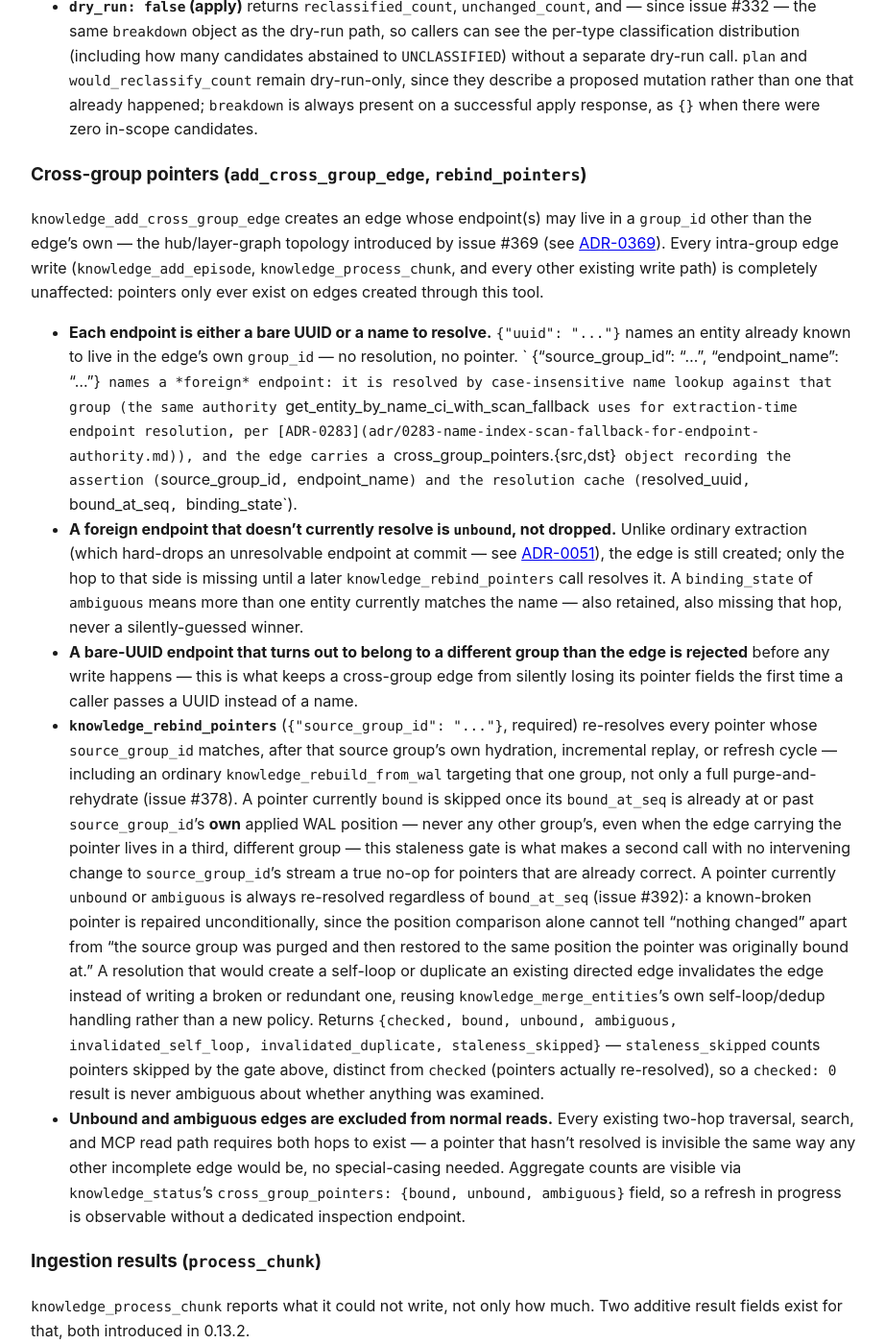
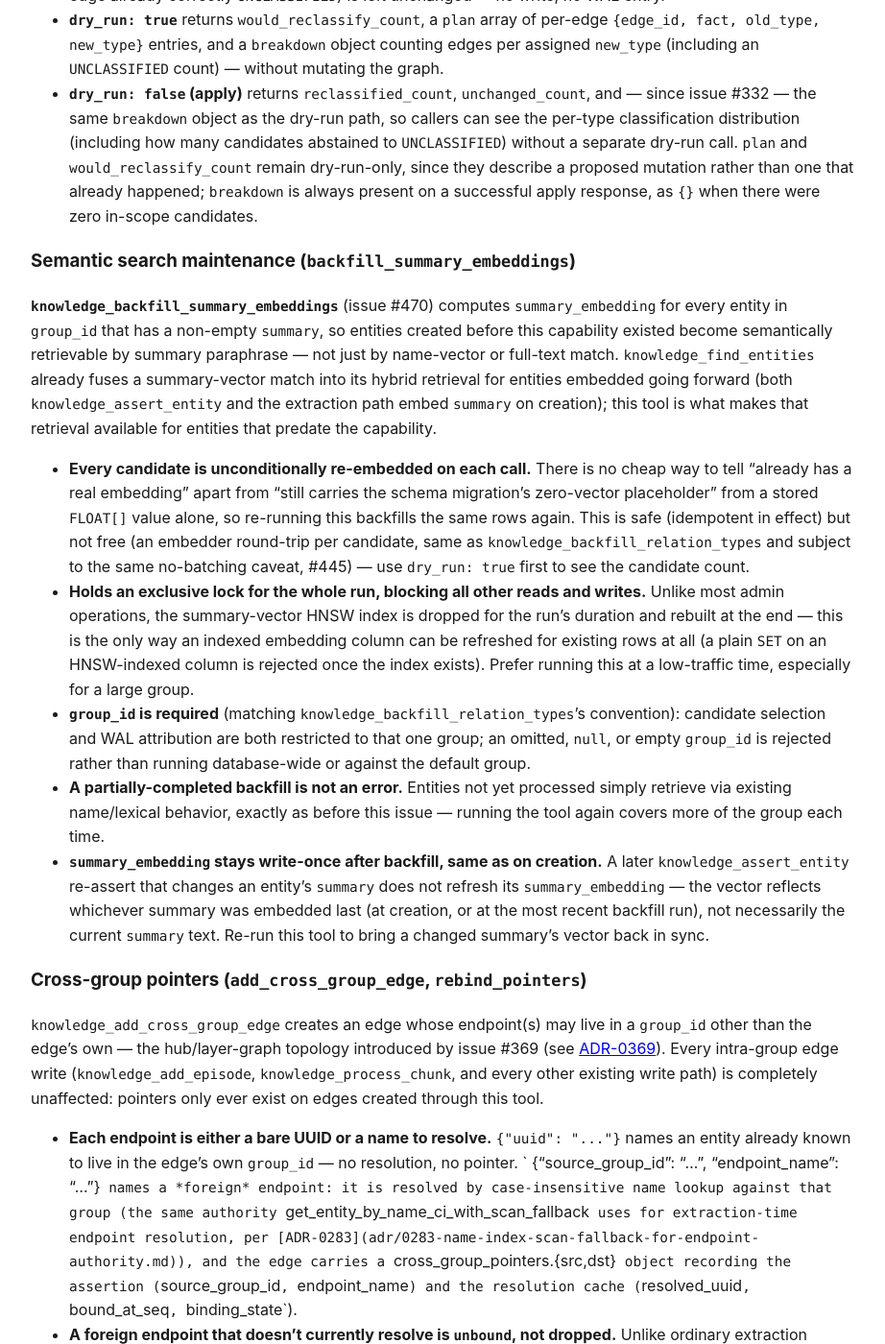
Before and after one commit to verveguy/liminis-context-graph, a Jekyll site: the page built from docs/ipc-mcp-reference.md, in a window 1280 px wide and 1400 px high, scrolled down 6714 px. Shown: the whole window at 96% size, without its empty margins (178-1100 px from the left). Built offline with Jekyll 4.4.1, drawn with Linux system fonts in a browser that asks for light colours; some of the changed text lies outside the part shown.

Commit message:
docs: document knowledge_backfill_summary_embeddings and summary-vector search
- docs/ipc-mcp-reference.md: method counts 43/42 -> 44/43, new "Semantic
  search maintenance" category and section, admin scope table row,
  streaming-methods count 5 -> 6.
- README.md: knowledge_find_entities description now mentions the
  summary-vector signal and the backfill tool for pre-existing entities.
- docs/adr/0470-entity-summary-embedding.md: records the graphiti-parity
  divergence, write-once semantics (and the resulting deviation from
  the spec's literal Edge Cases text), the new IPC method despite
  FR-006, and the migration zero-fill design.
- docs/llms-full.txt regenerated via scripts/generate-docs-llms-full.sh.

Part of #470.

```diff
--- a/docs/ipc-mcp-reference.md
+++ b/docs/ipc-mcp-reference.md
@@ -31,6 +31,7 @@ not exposed as an MCP tool.
 | Deletion | `knowledge_delete_episode`, `knowledge_delete_by_source`, `knowledge_delete_chunk_episode`, `knowledge_delete_by_group`, `knowledge_clear_all` |
 | Curation | `knowledge_merge_entities`, `knowledge_validate_corrections`, `knowledge_apply_corrections`, `knowledge_reprocess_entity_types` |
 | Relation typing | `knowledge_canonicalize_relations`, `knowledge_backfill_relation_types` (deprecated), `knowledge_reprocess_relation_types` |
+| Semantic search maintenance | `knowledge_backfill_summary_embeddings` |
 | Cross-group pointers | `knowledge_add_cross_group_edge`, `knowledge_rebind_pointers` |
 | WAL administration | `knowledge_dump_wal`, `knowledge_prepare_checkpoint`, `knowledge_wal_mark_create`, `knowledge_wal_mark_list`, `knowledge_wal_mark_delete`, `knowledge_rebuild_from_wal`, `knowledge_build_indices` |
 | Recovery / lifecycle | `knowledge_recover`, `knowledge_recover_full`, `knowledge_close` |
@@ -134,7 +135,7 @@ union of all active scopes.
 | `read` | `knowledge_status`, `knowledge_find_entities`, `knowledge_find_relationships`, `knowledge_get_episodes`, `knowledge_get_nodes_by_group`, `knowledge_get_edges_by_group`, `knowledge_get_edges_by_uuids`, `knowledge_search_passages`, `knowledge_list_entities`, `knowledge_list_relationships`, `knowledge_get_entity_neighbors`, `knowledge_get_entities_by_source`, `knowledge_rebuild_status`, `knowledge_validate_corrections` |
 | `write` | `knowledge_process_chunk`, `knowledge_add_episode`, `knowledge_delete_episode`, `knowledge_delete_by_source`, `knowledge_delete_chunk_episode`, `knowledge_clear_all`, `knowledge_apply_corrections`, `knowledge_merge_entities`, `knowledge_reprocess_entity_types`, `knowledge_canonicalize_relations`, `knowledge_backfill_relation_types`, `knowledge_reprocess_relation_types`, `knowledge_add_cross_group_edge`, `knowledge_assert_entity`, `knowledge_assert_relationship` |
 | `cypher` | `knowledge_query_cypher` |
-| `admin` | `knowledge_dump_wal`, `knowledge_prepare_checkpoint`, `knowledge_wal_mark_create`, `knowledge_wal_mark_list`, `knowledge_wal_mark_delete`, `knowledge_rebuild_from_wal`, `knowledge_recover`, `knowledge_recover_full`, `knowledge_close`, `knowledge_build_indices`, `knowledge_rebind_pointers`, `knowledge_delete_by_group` |
+| `admin` | `knowledge_dump_wal`, `knowledge_prepare_checkpoint`, `knowledge_wal_mark_create`, `knowledge_wal_mark_list`, `knowledge_wal_mark_delete`, `knowledge_rebuild_from_wal`, `knowledge_recover`, `knowledge_recover_full`, `knowledge_close`, `knowledge_build_indices`, `knowledge_rebind_pointers`, `knowledge_delete_by_group`, `knowledge_backfill_summary_embeddings` |
 | `all` | every scope above (default) |
 
 **`cypher` is a power scope, not bundled into anything else.** `knowledge_query_cypher` executes
@@ -265,6 +266,40 @@ genuine fact-based classification instead of lexical matching or pseudo-typing:
   they describe a proposed mutation rather than one that already happened; `breakdown` is always
   present on a successful apply response, as `{}` when there were zero in-scope candidates.
 
+### Semantic search maintenance (`backfill_summary_embeddings`)
+
+**`knowledge_backfill_summary_embeddings`** (issue #470) computes `summary_embedding` for every
+entity in `group_id` that has a non-empty `summary`, so entities created before this capability
+existed become semantically retrievable by summary paraphrase — not just by name-vector or
+full-text match. `knowledge_find_entities` already fuses a summary-vector match into its hybrid
+retrieval for entities embedded going forward (both `knowledge_assert_entity` and the extraction
+path embed `summary` on creation); this tool is what makes that retrieval available for entities
+that predate the capability.
+
+- **Every candidate is unconditionally re-embedded on each call.** There is no cheap way to tell
+  "already has a real embedding" apart from "still carries the schema migration's zero-vector
+  placeholder" from a stored `FLOAT[]` value alone, so re-running this backfills the same rows
+  again. This is safe (idempotent in effect) but not free (an embedder round-trip per candidate,
+  same as `knowledge_backfill_relation_types` and subject to the same no-batching caveat, #445) —
+  use `dry_run: true` first to see the candidate count.
+- **Holds an exclusive lock for the whole run, blocking all other reads and writes.** Unlike most
+  admin operations, the summary-vector HNSW index is dropped for the run's duration and rebuilt
+  at the end — this is the only way an indexed embedding column can be refreshed for existing
+  rows at all (a plain `SET` on an HNSW-indexed column is rejected once the index exists). Prefer
+  running this at a low-traffic time, especially for a large group.
+- **`group_id` is required** (matching `knowledge_backfill_relation_types`'s convention):
+  candidate selection and WAL attribution are both restricted to that one group; an omitted,
+  `null`, or empty `group_id` is rejected rather than running database-wide or against the
+  default group.
+- **A partially-completed backfill is not an error.** Entities not yet processed simply retrieve
+  via existing name/lexical behavior, exactly as before this issue — running the tool again
+  covers more of the group each time.
+- **`summary_embedding` stays write-once after backfill, same as on creation.** A later
+  `knowledge_assert_entity` re-assert that changes an entity's `summary` does not refresh its
+  `summary_embedding` — the vector reflects whichever summary was embedded last (at creation, or
+  at the most recent backfill run), not necessarily the current `summary` text. Re-run this tool
+  to bring a changed summary's vector back in sync.
+
 ### Cross-group pointers (`add_cross_group_edge`, `rebind_pointers`)
 
 `knowledge_add_cross_group_edge` creates an edge whose endpoint(s) may live in a `group_id`
@@ -359,9 +394,10 @@ result fields exist for that, both introduced in 0.13.2.
 
 ### Progress notifications
 
-The five long-running operations — `knowledge_rebuild_from_wal`, `knowledge_canonicalize_relations`,
-`knowledge_backfill_relation_types`, `knowledge_reprocess_relation_types`, and
-`knowledge_reprocess_entity_types` — bridge to MCP progress notifications when the client
+The six long-running operations — `knowledge_rebuild_from_wal`, `knowledge_canonicalize_relations`,
+`knowledge_backfill_relation_types`, `knowledge_backfill_summary_embeddings`,
+`knowledge_reprocess_relation_types`, and `knowledge_reprocess_entity_types` — bridge to MCP
+progress notifications when the client
 attaches a progress token to the `tools/call` request (`_meta.progressToken`), in both
 standalone and attached mode. Without a progress token, these calls simply block until they
 complete, same as over the socket protocol. In attached mode, each progress notification also
```
Also changed, not shown: other parts of docs/ipc-mcp-reference.md (+3 -3 lines), docs/adr/0470-entity-summary-embedding.md (added, +150 -0 lines), docs/adr/index.md (+1 -0 lines), docs/llms-full.txt (+45 -8 lines), README.md.
